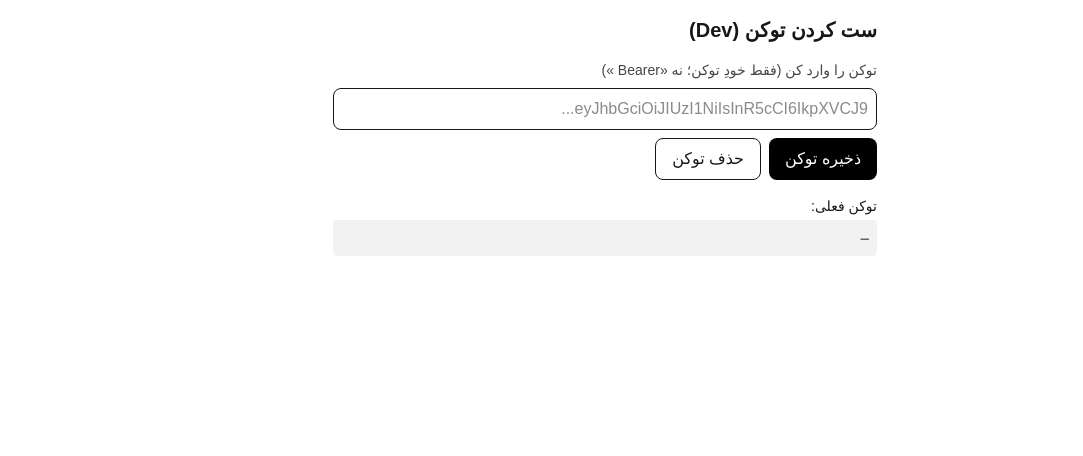
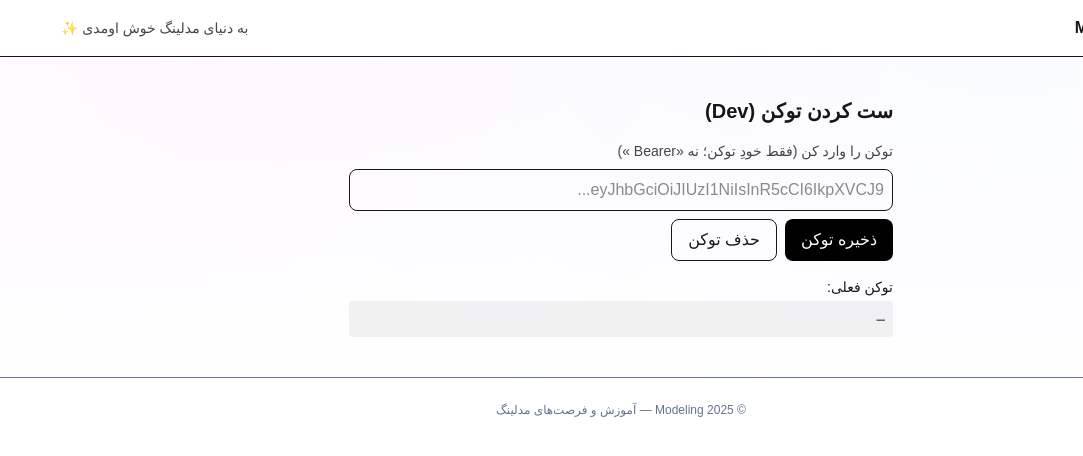
Before and after one commit to amiir2338/modeling-monorepo, a Next.js app in the folder modeling-frontend/: page /dev/token in a window 1280 px wide. Shown: the top 456 px of the page, without its empty margins (197-1280 px from the left). Built offline with nearby package versions, Linux system fonts and the light colour scheme.

Commit message:
chore(auto): sync @ 2025-08-16 19:36:55

```diff
--- a/modeling-frontend/src/app/layout.tsx
+++ b/modeling-frontend/src/app/layout.tsx
@@ -1,34 +1,52 @@
-import type { Metadata } from "next";
-import { Inter, Roboto_Mono } from "next/font/google";
-import "./globals.css";
-import QueryProvider from "./components/query-provider"; // ✅ درست برای وقتی components داخل app است
+import './globals.css';
+import type { Metadata, Viewport } from 'next';
+import { Vazirmatn } from 'next/font/google';
+import React from 'react';
 
-const geistSans = Inter({
-  variable: "--font-geist-sans",
-  subsets: ["latin"],
+export const metadata: Metadata = {
+  title: 'Modeling — آموزش و فرصت‌های مدلینگ',
+  description: 'پلتفرم آموزش رایگان مدلینگ + ثبت و مدیریت آگهی‌های همکاری',
+  icons: { icon: '/favicon.ico' }, // اگر آیکون داری مسیرش رو اینجا بده
+  themeColor: '#ffffff',
+};
+
+export const viewport: Viewport = {
+  width: 'device-width',
+  initialScale: 1,
+  maximumScale: 1,
+  viewportFit: 'cover',
+};
+
+const vazir = Vazirmatn({
+  subsets: ['arabic', 'latin'],
+  weight: ['300', '400', '500', '700', '800'],
+  display: 'swap',
 });
 
-const geistMono = Roboto_Mono({
-  variable: "--font-geist-mono",
-  subsets: ["latin"],
-});
+export default function RootLayout({ children }: { children: React.ReactNode }) {
+  return (
+    <html lang="fa" dir="rtl" className={vazir.className}>
+      <body className="bg-app text-slate-800 antialiased">
+        {/* هدر */}
+        <header className="sticky top-0 z-20 border-b bg-white/70 backdrop-blur supports-[backdrop-filter]:bg-white/50">
+          <div className="container mx-auto max-w-6xl px-4 h-14 flex items-center justify-between">
+            <div className="flex items-center gap-2">
+              <div className="size-7 rounded-xl bg-gradient-to-tr from-fuchsia-500 to-indigo-500" />
+              <span className="font-bold">Modeling</span>
+            </div>
+            <nav className="text-sm opacity-80">به دنیای مدلینگ خوش اومدی ✨</nav>
+          </div>
+        </header>
 
-export const metadata: Metadata = {
-  title: "Create Next App",
-  description: "Generated by create next app",
-};
+        {/* بک‌گراند لطیف + محتوا */}
+        <div className="relative">
+          <div className="pointer-events-none absolute inset-0 bg-[radial-gradient(60rem_30rem_at_80%_-10%,#c7d2fe15,transparent),radial-gradient(50rem_25rem_at_10%_-10%,#f5d0fe20,transparent)]" />
+          <main className="relative container mx-auto max-w-6xl px-4 py-6">{children}</main>
+        </div>
 
-export default function RootLayout({
-  children,
-}: Readonly<{
-  children: React.ReactNode;
-}>) {
-  return (
-    <html lang="fa" dir="rtl">
-      <body className={`${geistSans.variable} ${geistMono.variable} antialiased`}>
-        <QueryProvider>
-          {children}
-        </QueryProvider>
+        <footer className="border-t py-6 text-center text-xs text-slate-500">
+          © {new Date().getFullYear()} Modeling — آموزش و فرصت‌های مدلینگ
+        </footer>
       </body>
     </html>
   );
```
